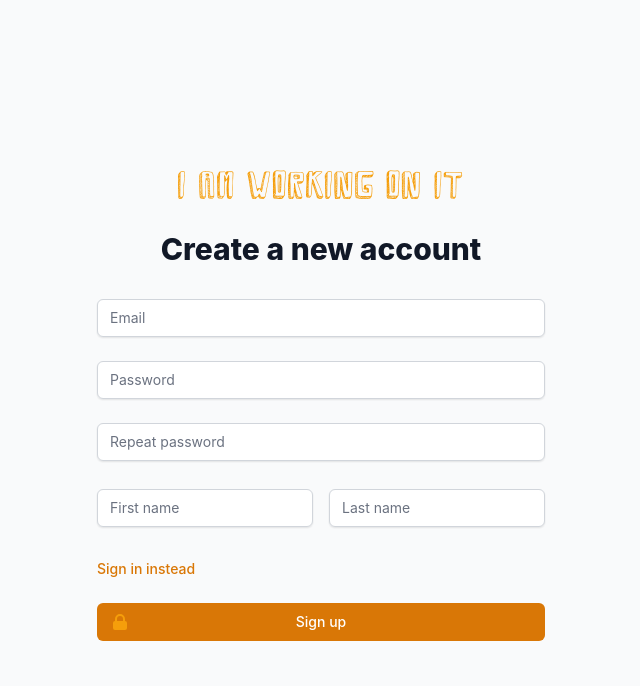
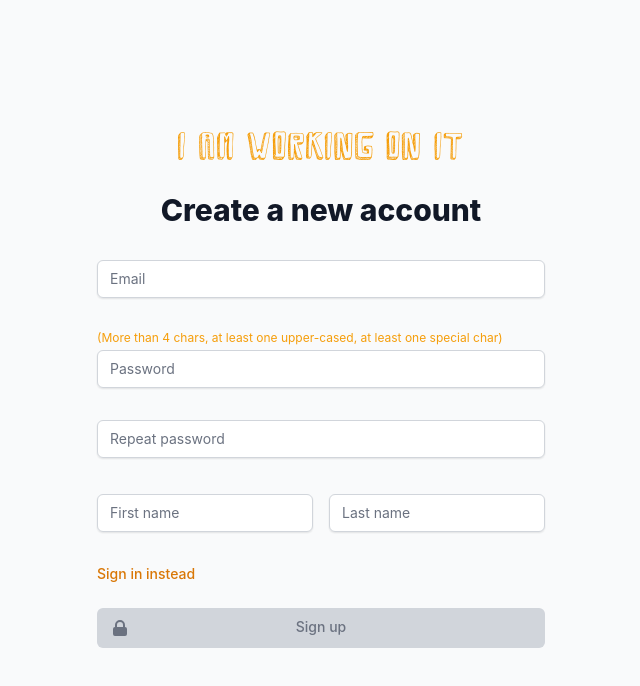
Before and after one commit to olliswe/iamworkingonit-webapp, a Next.js app: page /auth/signup in a window 1280 px wide. Shown: the top 686 px of the page, without its empty margins (319-959 px from the left). Built offline with nearby package versions, Linux system fonts and the light colour scheme; no server answers; a web font is replaced by a local one.

Commit message:
feat: add signup (#3)

```diff
--- a/components/elements/TextInput.tsx
+++ b/components/elements/TextInput.tsx
@@ -4,7 +4,7 @@ import clsx from "clsx";
 interface ITextInput extends InputHTMLAttributes<HTMLInputElement> {
   wrapperClassName?: string;
   label?: string;
-  error?: string;
+  error?: any;
 }
 
 const TextInput = ({
@@ -14,10 +14,10 @@ const TextInput = ({
   ...rest
 }: ITextInput) => {
   return (
-    <div className={wrapperClassName}>
+    <div className={wrapperClassName || ""}>
       {label && (
         <label
-          htmlFor="email"
+          htmlFor={rest.name}
           className="block text-sm font-medium text-gray-700"
         >
           {label}
@@ -51,7 +51,7 @@ const TextInput = ({
           </div>
         )}
       </div>
-      <p className="mt-2 text-sm text-red-600">{error}</p>
+      <p className="mt-1 pl-3 h-1 text-sm text-red-600">{error}</p>
     </div>
   );
 };
--- /dev/null
+++ b/helpers/utils.ts
@@ -0,0 +1 @@
+export const hasEmptyField = (object:{[key:string]:string}) => Object.values(object).some(x=>!x)
--- a/hooks/useAuth.ts
+++ b/hooks/useAuth.ts
@@ -1,4 +1,4 @@
-import { useLoginMutation } from "apollo/codegen";
+import { useLoginMutation, useSignupMutation } from "apollo/codegen";
 import { useRouter } from "next/router";
 import { TOKEN_PATH } from "config/app";
 import { ROUTES } from "config/routes";
@@ -8,6 +8,7 @@ const useAuth = () => {
   const [loginMutation] = useLoginMutation();
   const router = useRouter();
   const client = useApolloClient();
+  const [signupMutation] = useSignupMutation();
 
   const login = async ({
     email,
@@ -31,13 +32,43 @@ const useAuth = () => {
     }
   };
 
+  const signUp = async ({
+    email,
+    password,
+    firstName,
+    lastName
+  }: {
+    email: string;
+    password: string;
+    firstName: string;
+    lastName: string;
+  }) => {
+    console.log("signing up");
+    try {
+      await signupMutation({
+        variables: { email, password, firstName, lastName }
+      });
+      const res = await loginMutation({ variables: { email, password } });
+      const accessToken = res.data?.login.accessToken;
+      if (!accessToken) {
+        return { error: "Unable to signup" };
+      }
+      localStorage.setItem(TOKEN_PATH, accessToken);
+      await router.push(ROUTES.APP_ROOT);
+      return { error: "" };
+    } catch (e) {
+      console.log(e);
+      return { error: e };
+    }
+  };
+
   const logout = async () => {
     localStorage.removeItem(TOKEN_PATH);
     await client.clearStore();
     await router.push(ROUTES.LOGIN);
   };
 
-  return { login, logout };
+  return { login, logout, signUp };
 };
 
 export default useAuth;
--- a/pages/auth/login.tsx
+++ b/pages/auth/login.tsx
@@ -47,7 +47,6 @@ const Login = () => {
           method="POST"
           onSubmit={handleSubmit}
         >
-          <input type="hidden" name="remember" value="true" />
           <div className="rounded-md shadow-sm -space-y-px">
             <div>
               <label htmlFor="email-address" className="sr-only">
@@ -134,7 +133,9 @@ const Login = () => {
               </span>
               {loading ? <Loader /> : "Sign in"}
             </button>
-            {error && "Something went wrong!"}
+            <div className="h-2 text-center text-red-700 mt-1">
+              {error && "Sorry, something went wrong!"}
+            </div>
           </div>
         </form>
       </div>
--- a/pages/auth/signup.tsx
+++ b/pages/auth/signup.tsx
@@ -1,9 +1,46 @@
 import Link from "next/link";
-import React from "react";
+import React, { useState } from "react";
 import TextInput from "components/elements/TextInput";
 import { ROUTES } from "config/routes";
+import { hasEmptyField } from "helpers/utils";
+import clsx from "clsx";
+import useAuth from "hooks/useAuth";
+import { Loader } from "components/elements/Loaders";
 
 const Login = () => {
+  const [loading, setLoading] = useState(false);
+  const [error, setError] = useState<any>(null);
+  const [data, setData] = useState({
+    email: "",
+    password: "",
+    repeatPassword: "",
+    firstName: "",
+    lastName: ""
+  });
+  const { signUp } = useAuth();
+
+  const isInvalid = hasEmptyField(data);
+  const passwordsDontMatch =
+    data.password &&
+    data.repeatPassword &&
+    data.password !== data.repeatPassword;
+
+  const isDisabled = isInvalid || passwordsDontMatch || loading;
+
+  const handleChange = (e: any) => {
+    setData(prev => ({ ...prev, [e.target.name]: e.target.value }));
+  };
+  const handleSubmit = async (event: any) => {
+    event.preventDefault();
+    setError(null);
+    setLoading(true);
+    const { error } = await signUp(data);
+    if (error) {
+      setError(error);
+    }
+    setLoading(false);
+  };
+
   return (
     <div className="min-h-screen flex items-center justify-center bg-gray-50 py-12 px-4 sm:px-6 lg:px-8">
       <div className="max-w-md w-full space-y-8">
@@ -17,13 +54,50 @@ const Login = () => {
             Create a new account
           </h2>
         </div>
-        <form className="mt-8 space-y-6" action="#" method="POST">
-          <TextInput placeholder={"Email"} type={"email"} />
-          <TextInput placeholder={"Password"} type={"password"} />
-          <TextInput placeholder={"Repeat password"} type={"password"} />
+        <form className="mt-8 space-y-6" method="POST" onSubmit={handleSubmit}>
+          <TextInput
+            placeholder="Email"
+            type="email"
+            name="email"
+            value={data.email}
+            onChange={handleChange}
+          />
+          <div>
+            <div className="text-yellow-500 text-xs">
+              (More than 4 chars, at least one upper-cased, at least one special
+              char)
+            </div>
+            <TextInput
+              placeholder="Password"
+              type="password"
+              name="password"
+              value={data.password}
+              onChange={handleChange}
+            />
+          </div>
+          <TextInput
+            placeholder="Repeat password"
+            type="password"
+            name="repeatPassword"
+            value={data.repeatPassword}
+            onChange={handleChange}
+            error={passwordsDontMatch && "Passwords don't match!"}
+          />
           <div className={"grid grid-cols-1 sm:grid-cols-2 gap-x-4 gap-y-3"}>
-            <TextInput placeholder={"First name"} type={"text"} />
-            <TextInput placeholder={"Last name"} type={"text"} />
+            <TextInput
+              placeholder="First name"
+              type="text"
+              name="firstName"
+              value={data.firstName}
+              onChange={handleChange}
+            />
+            <TextInput
+              placeholder="Last name"
+              type="text"
+              name="lastName"
+              value={data.lastName}
+              onChange={handleChange}
+            />
           </div>
 
           <div className="flex items-center justify-between">
@@ -39,11 +113,22 @@ const Login = () => {
           <div>
             <button
               type="submit"
-              className="group relative w-full flex justify-center py-2 px-4 border border-transparent text-sm font-medium rounded-md text-white bg-yellow-600 hover:bg-yellow-700 focus:outline-none focus:ring-2 focus:ring-offset-2 focus:ring-yellow-500"
+              className={clsx(
+                "group relative w-full flex justify-center py-2 px-4 border border-transparent text-sm font-medium rounded-md h-10",
+                isDisabled
+                  ? "bg-gray-300 text-gray-500 cursor-not-allowed"
+                  : "text-white bg-yellow-600 hover:bg-yellow-700 focus:outline-none focus:ring-2 focus:ring-offset-2 focus:ring-yellow-500"
+              )}
+              disabled={isDisabled}
             >
               <span className="absolute left-0 inset-y-0 flex items-center pl-3">
                 <svg
-                  className="h-5 w-5 text-yellow-500 group-hover:text-yellow-400"
+                  className={clsx(
+                    "h-5 w-5",
+                    isDisabled
+                      ? "text-gray-500"
+                      : "text-yellow-500 group-hover:text-yellow-400"
+                  )}
                   xmlns="http://www.w3.org/2000/svg"
                   viewBox="0 0 20 20"
                   fill="currentColor"
@@ -56,8 +141,11 @@ const Login = () => {
                   />
                 </svg>
               </span>
-              Sign up
+              {loading ? <Loader /> : "Sign up"}
             </button>
+          </div>
+          <div className="h-2 text-center text-red-700 mt-1">
+            {error && "Sorry, something went wrong!"}
           </div>
         </form>
       </div>
```
